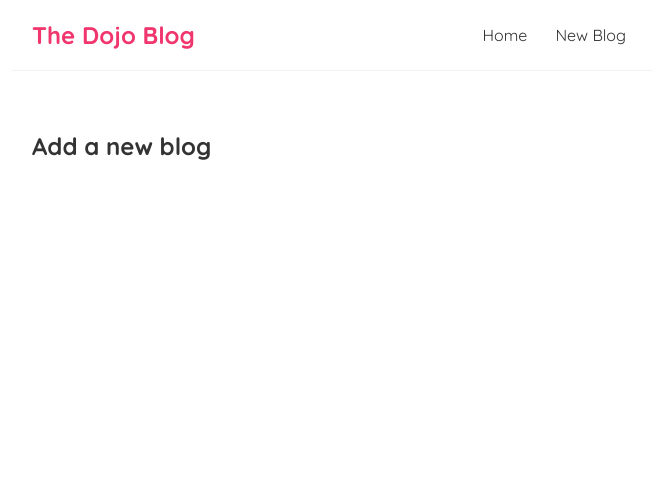
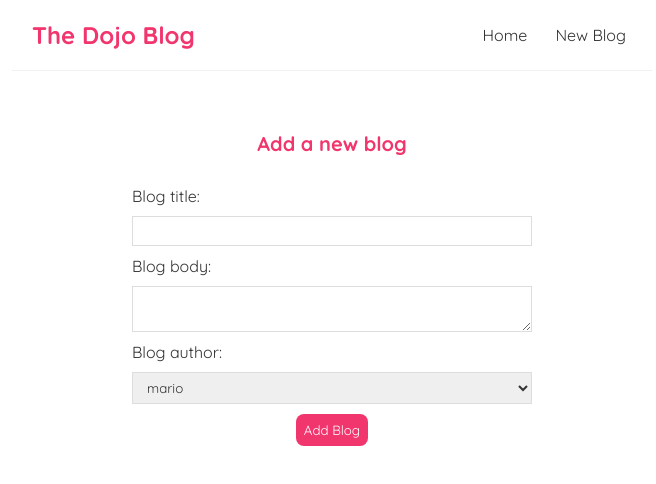
Before and after one commit to anamariadanila/React-Blog, a React (Create React App) app: page /create in a window 1280 px wide. Shown: the top 484 px of the page, without its empty margins (308-964 px from the left). Built offline with nearby package versions, Linux system fonts and the light colour scheme.

Commit message:
created add blog functionality

```diff
--- a/src/Create.js
+++ b/src/Create.js
@@ -1,7 +1,41 @@
+import { useState } from "react";
+
 const Create = () => {
+  const [title, setTitle] = useState("");
+  const [body, setBody] = useState("");
+  const [author, setAuthor] = useState("mario");
+  const handleSubmit = (e) => {
+    e.preventDefault();
+    const blog = {
+      title,
+      body,
+      author,
+    };
+  };
   return (
     <div className="create">
       <h2>Add a new blog</h2>
+      <form onSubmit={handleSubmit}>
+        <label>Blog title: </label>
+        <input
+          type="text"
+          required
+          value={title}
+          onChange={(e) => setTitle(e.target.value)}
+        />
+        <label>Blog body: </label>
+        <textarea
+          required
+          value={body}
+          onChange={(e) => setBody(e.target.value)}
+        ></textarea>
+        <label>Blog author:</label>
+        <select value={author} onChange={(e) => setAuthor(e.target.value)}>
+          <option value="mario">mario</option>
+          <option value="yoshi">yoshi</option>
+        </select>
+        <button>Add Blog</button>
+      </form>
     </div>
   );
 };
--- a/src/index.css
+++ b/src/index.css
@@ -59,3 +59,36 @@
 .blog-details div {
   margin: 20px 0;
 }
+
+.create {
+  max-width: 400px;
+  margin: 0 auto;
+  text-align: center;
+}
+.create label {
+  text-align: left;
+  display: block;
+}
+.create h2 {
+  font-size: 20px;
+  color: #f1356d;
+  margin-bottom: 30px;
+}
+.create input,
+.create textarea,
+.create select {
+  width: 100%;
+  padding: 6px 10px;
+  margin: 10px 0;
+  border: 1px solid #ddd;
+  box-sizing: border-box;
+  display: block;
+}
+.create button {
+  background: #f1356d;
+  color: #fff;
+  border: 0;
+  padding: 8px;
+  border-radius: 8px;
+  cursor: pointer;
+}
```
